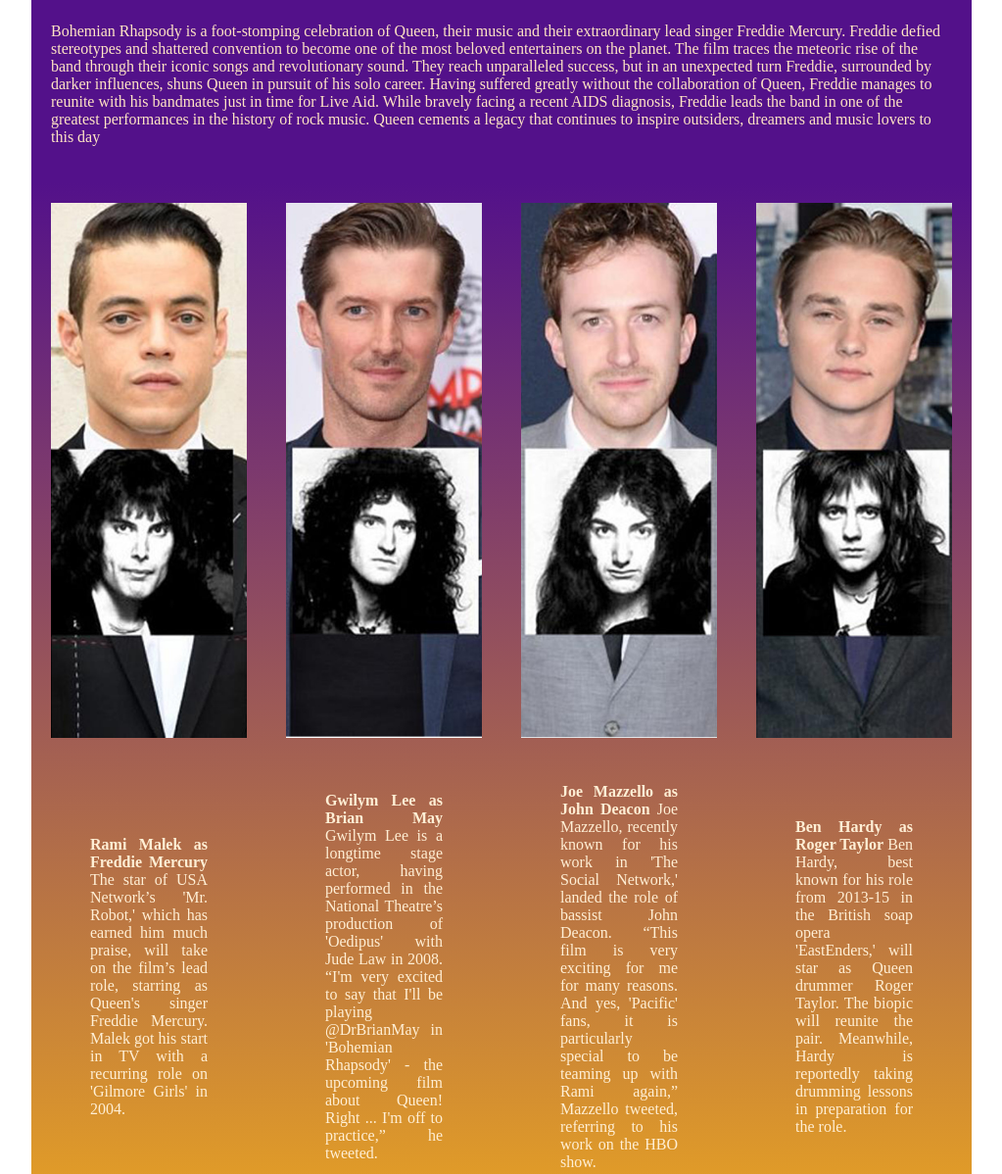
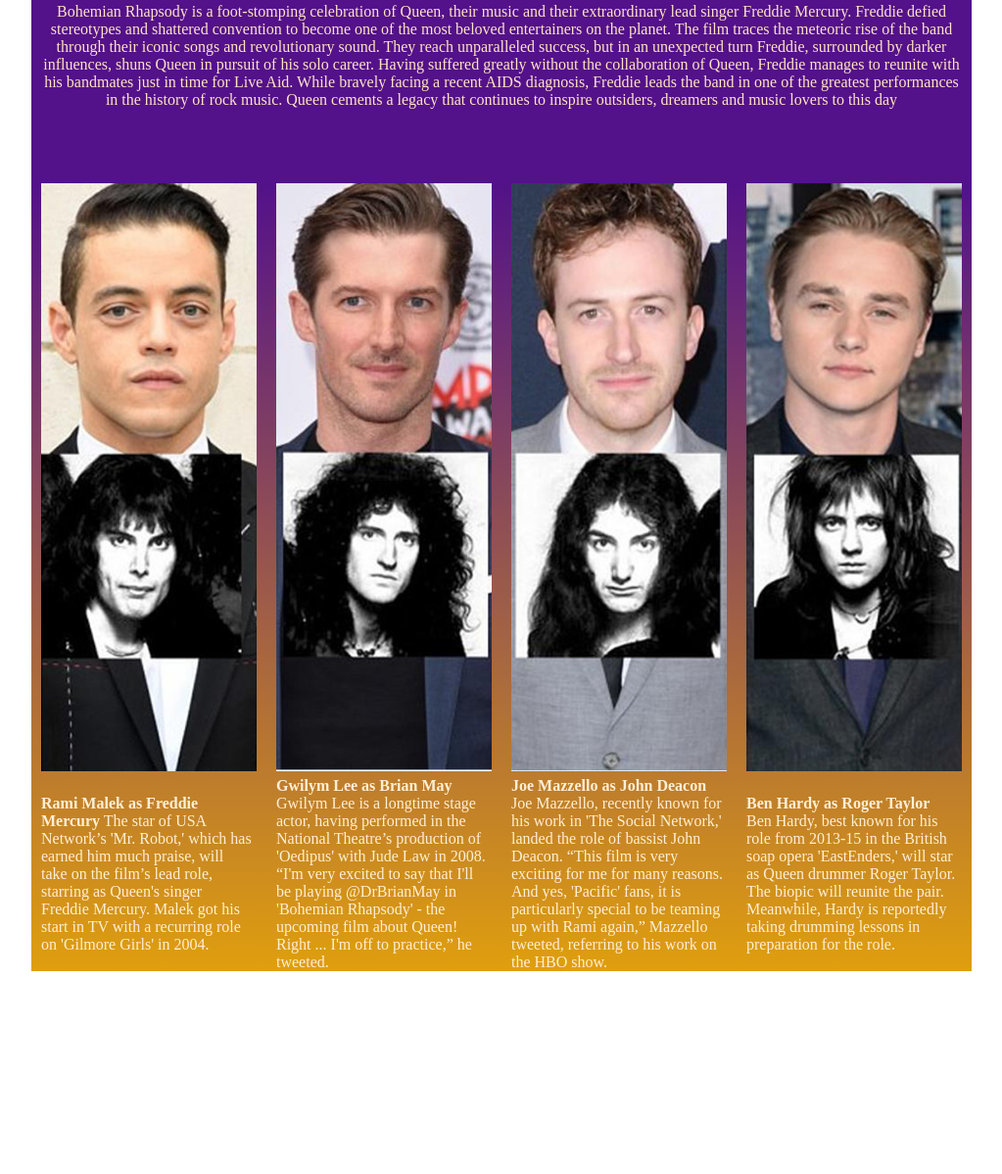
Before and after one commit to LisaChao120/SMCSpring19_WD2, a plain HTML site: page Homework5/index.html in a window 1280 px wide. Shown: the part 341-1539 px from the top of the page at 98% size, without its empty margins (128-1151 px from the left). After the commit the page ends 1362 px from the top, so only its background shows below. Drawn offline with Linux system fonts and the light colour scheme; files whose address does not match are found by name.

Commit message:
created class 6
class 6 notes in here

```diff
--- a/Homework5/index.html
+++ b/Homework5/index.html
@@ -109,6 +109,7 @@
           </p>
         </div>
       </div>
+      <div class="clearfix"></div>
     </div>
     <!-- this closes the container div -->
   </body>
--- a/Homework5/style.css
+++ b/Homework5/style.css
@@ -24,7 +24,8 @@
 
 .content {
   position: relative;
-  padding: 20px;
+  padding-left: 10px;
+  padding-right: 10px;
 }
 
 #vertCenter1 {
@@ -37,11 +38,12 @@
   height: 300px;
 }
 #vertHorizCenter2 {
-  height: 500px;
+  min-height: 200px;
 }
 
 #vertCenter1 img {
   position: absolute;
+  max-width: 100%;
   height: 400px; /* because we need to calculate the margin */
   /* margin-top: -50px;
   top: 50%; */
@@ -49,13 +51,16 @@
 }
 #VertCenter2 p {
   color: bisque;
+  text-align: center;
 }
 #vertHorizCenter2 img {
-  width: 100%;
+  max-width: 100%;
 }
 #bio {
+  padding-bottom: 30px;
   position: absolute;
-  top: 30%;
+  width: 90%;
+  /* top: 30%; */
   color: rgba(83, 17, 138);
   /* transform: translateY(-50%);
   margin: 0px; MARGINS affect the centering in this method! */
@@ -81,12 +86,10 @@
 #vertHorizCenter2 p {
   position: absolute;
   top: 50%;
-  left: 50%;
+  /* left: 50%; */
 
-  transform: translate(-50%, -50%);
+  transform: translateY(-50%);
 
-  margin: 0px;
-  text-align: justify;
   color: papayawhip;
 }
 .movie {
@@ -95,7 +98,7 @@
 }
 .synposis {
   position: relative;
-  padding: 20px;
+  padding-left: 10px;
 }
 h1 {
   font-family: Impact, Haettenschweiler, "Arial Narrow Bold", sans-serif;
```
Also changed, not shown: Class6/index.html (added, +13 -0 lines), Class6/layout.css (added), Class6/style.css (added), 1 other file.
